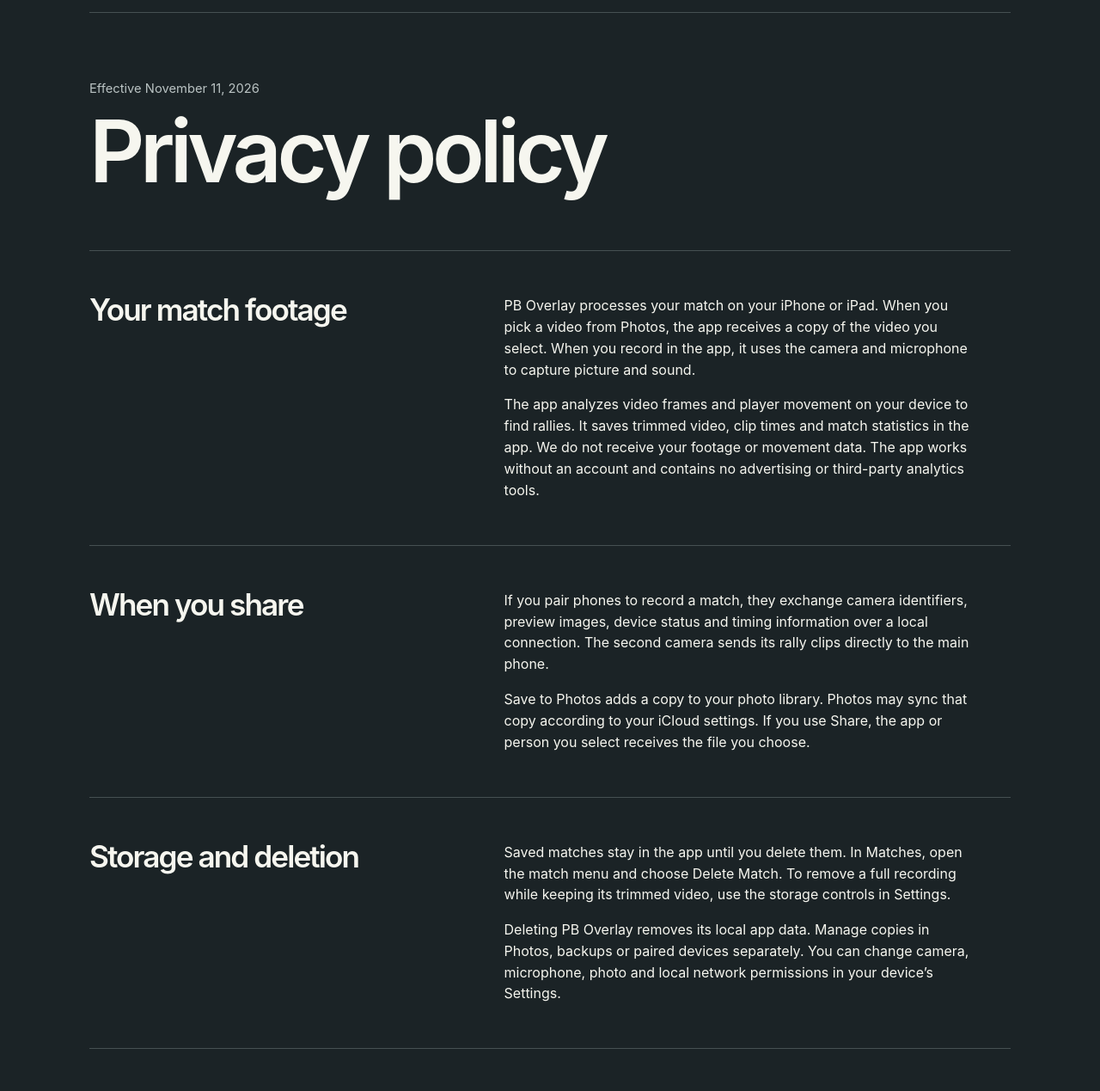
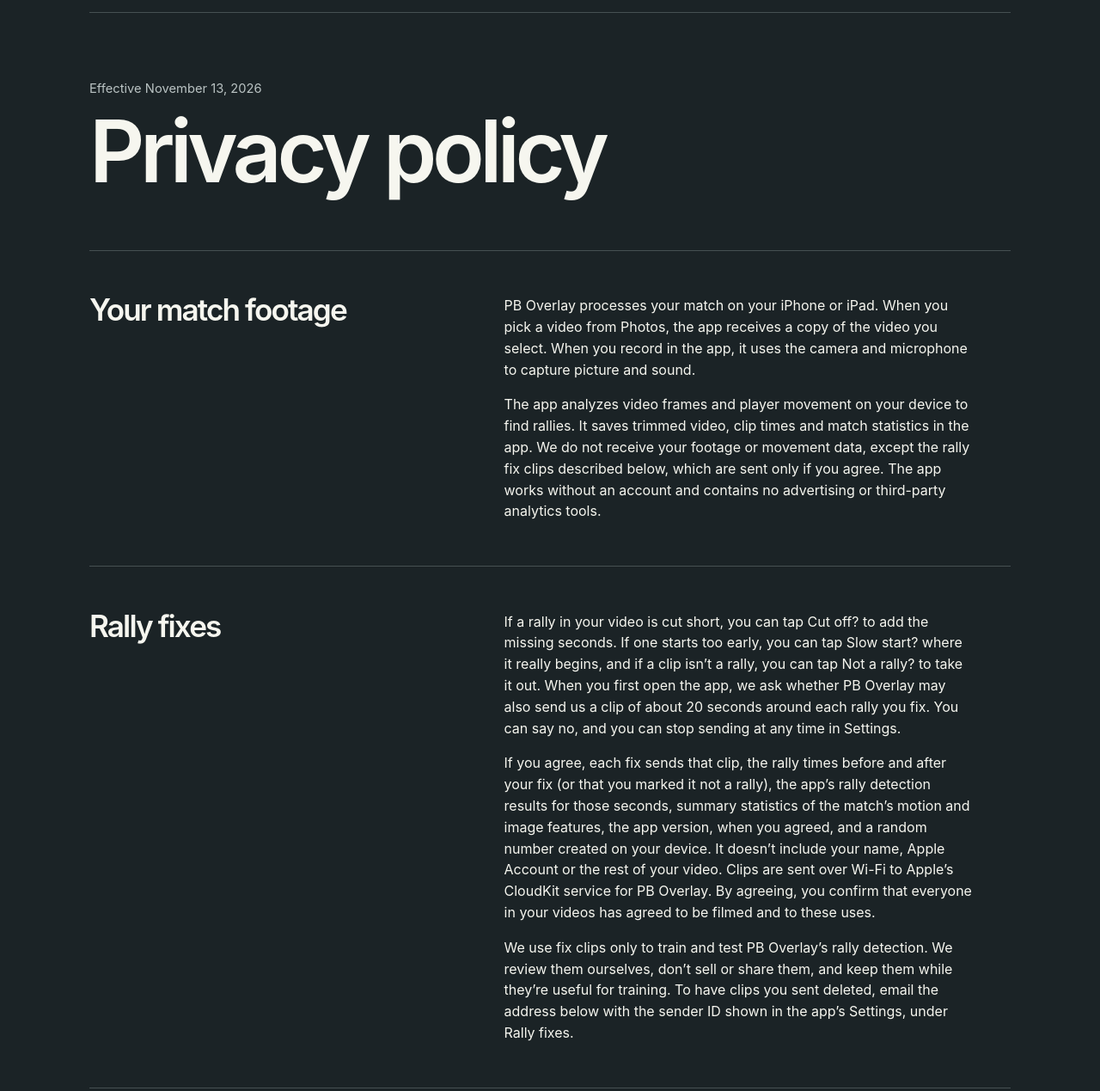
Before and after one commit to BryHong/pb-overlay, a plain HTML site: page privacy/index.html in a window 1280 px wide. Shown: the part 68-1337 px from the top of the page at 86% size. Drawn offline with Linux system fonts and the light colour scheme.

Commit message:
Draft privacy policy section on Rally fixes clips
Not published: the live site is served from main. Still needs a section
on match location before it goes live.

Co-Authored-By: Claude Opus 5.5 <noreply@anthropic.com>

```diff
--- a/privacy/index.html
+++ b/privacy/index.html
@@ -15,13 +15,21 @@
     <nav aria-label="Main"><a href="../support/">Support</a></nav>
   </header>
   <main class="wrap help">
-    <p class="policy-date">Effective November 11, 2026</p>
+    <p class="policy-date">Effective November 13, 2026</p>
     <h1>Privacy policy</h1>
     <section class="help-row">
       <h2>Your match footage</h2>
       <div>
         <p>PB Overlay processes your match on your iPhone or iPad. When you pick a video from Photos, the app receives a copy of the video you select. When you record in the app, it uses the camera and microphone to capture picture and sound.</p>
-        <p>The app analyzes video frames and player movement on your device to find rallies. It saves trimmed video, clip times and match statistics in the app. We do not receive your footage or movement data. The app works without an account and contains no advertising or third-party analytics tools.</p>
+        <p>The app analyzes video frames and player movement on your device to find rallies. It saves trimmed video, clip times and match statistics in the app. We do not receive your footage or movement data, except the rally fix clips described below, which are sent only if you agree. The app works without an account and contains no advertising or third-party analytics tools.</p>
+      </div>
+    </section>
+    <section class="help-row">
+      <h2>Rally fixes</h2>
+      <div>
+        <p>If a rally in your video is cut short, you can tap Cut off? to add the missing seconds. If one starts too early, you can tap Slow start? where it really begins, and if a clip isn’t a rally, you can tap Not a rally? to take it out. When you first open the app, we ask whether PB Overlay may also send us a clip of about 20 seconds around each rally you fix. You can say no, and you can stop sending at any time in Settings.</p>
+        <p>If you agree, each fix sends that clip, the rally times before and after your fix (or that you marked it not a rally), the app’s rally detection results for those seconds, summary statistics of the match’s motion and image features, the app version, when you agreed, and a random number created on your device. It doesn’t include your name, Apple Account or the rest of your video. Clips are sent over Wi-Fi to Apple’s CloudKit service for PB Overlay. By agreeing, you confirm that everyone in your videos has agreed to be filmed and to these uses.</p>
+        <p>We use fix clips only to train and test PB Overlay’s rally detection. We review them ourselves, don’t sell or share them, and keep them while they’re useful for training. To have clips you sent deleted, email the address below with the sender ID shown in the app’s Settings, under Rally fixes.</p>
       </div>
     </section>
     <section class="help-row">
```
